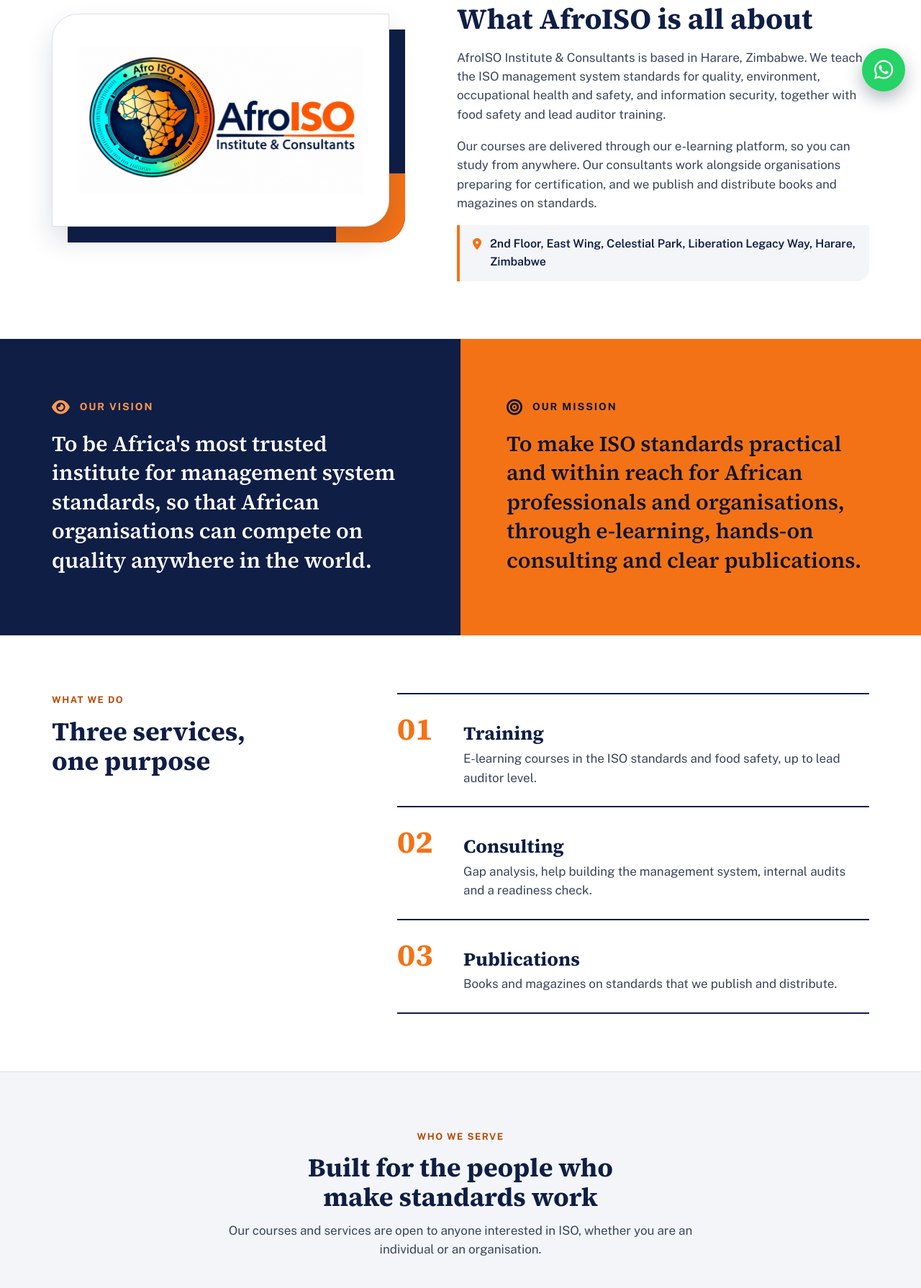
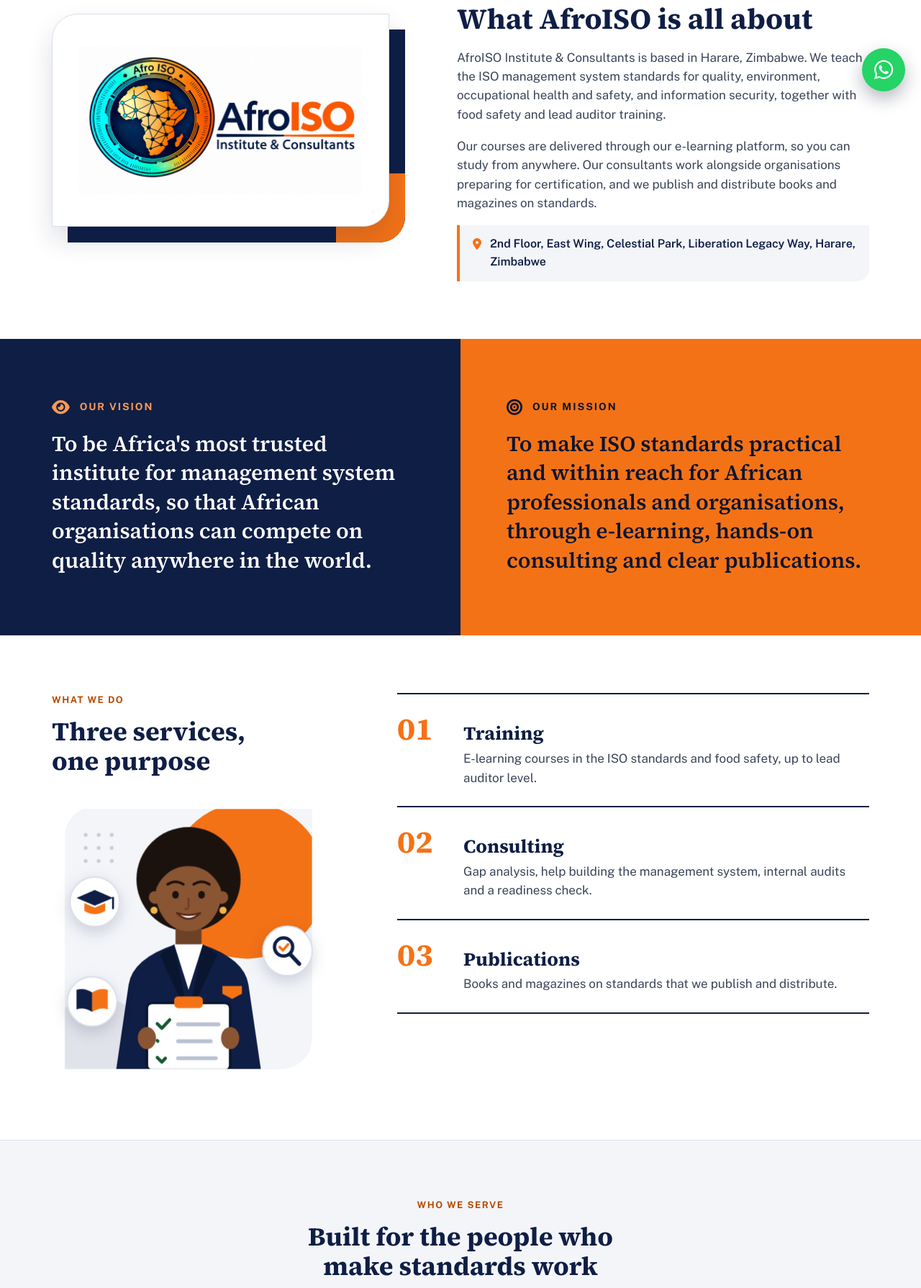
Before and after one commit to dimokecharles/afroiso-site, a Laravel app: page /about in a window 1280 px wide. Shown: the part 651-2441 px from the top of the page at 72% size. Run offline with Laravel 12, Linux system fonts and the light colour scheme; data comes from the database, SQL or seed files in the repository.

Commit message:
About page: consultant illustration and animation

```diff
--- a/public/css/site.css
+++ b/public/css/site.css
@@ -134,6 +134,35 @@ p { margin: 0; }
 .duo__label i { font-size: 22px; }
 .duo p { font-family: var(--serif); font-weight: 600; font-size: clamp(22px, 2.4vw, 30px); line-height: 1.35; }
 
+/* what we do: consultant illustration and scroll-in animation */
+.consultant { display: block; width: 100%; max-width: 380px; height: auto; margin-top: 28px; overflow: visible; }
+.consultant__chip { animation: consultant-float 5s ease-in-out infinite; filter: drop-shadow(0 8px 12px rgba(15, 30, 69, 0.18)); }
+.consultant__chip--2 { animation-delay: -1.7s; }
+.consultant__chip--3 { animation-delay: -3.3s; }
+.consultant__eyes { transform-box: fill-box; transform-origin: center; animation: consultant-blink 5s infinite; }
+.consultant__sun { transform-box: fill-box; transform-origin: center; animation: consultant-sun 7s ease-in-out infinite; }
+.consultant__tick { stroke-dasharray: 30; animation: consultant-tick 6s ease-in-out infinite; }
+.consultant__tick:nth-child(2) { animation-delay: 0.5s; }
+.consultant__tick:nth-child(3) { animation-delay: 1s; }
+@keyframes consultant-float { 0%, 100% { transform: translateY(0); } 50% { transform: translateY(-10px); } }
+@keyframes consultant-blink { 0%, 46%, 50%, 100% { transform: scaleY(1); } 48% { transform: scaleY(0.1); } }
+@keyframes consultant-sun { 0%, 100% { transform: scale(1); } 50% { transform: scale(1.05); } }
+@keyframes consultant-tick { 0% { stroke-dashoffset: 30; } 12%, 88% { stroke-dashoffset: 0; } 100% { stroke-dashoffset: 30; } }
+.js [data-reveal] > * { opacity: 0; transform: translateX(40px); transition: opacity 0.6s ease, transform 0.6s ease; }
+.js [data-reveal] > *:nth-child(2) { transition-delay: 0.18s; }
+.js [data-reveal] > *:nth-child(3) { transition-delay: 0.36s; }
+.js [data-reveal].is-in > * { opacity: 1; transform: none; }
+.js [data-reveal] .numbered__no { display: inline-block; transform: scale(0.4); transition: transform 0.5s cubic-bezier(0.34, 1.56, 0.64, 1) 0.25s; }
+.js [data-reveal] li:nth-child(2) .numbered__no { transition-delay: 0.43s; }
+.js [data-reveal] li:nth-child(3) .numbered__no { transition-delay: 0.61s; }
+.js [data-reveal].is-in .numbered__no { transform: none; }
+.numbered li { transition: background 0.2s ease, padding 0.2s ease; }
+.numbered li:hover { background: var(--tint); padding-left: 16px; }
+@media (max-width: 640px) { .consultant { max-width: 300px; margin-left: auto; margin-right: auto; } }
+@media (prefers-reduced-motion: reduce) {
+    .consultant__chip, .consultant__eyes, .consultant__sun, .consultant__tick { animation: none; }
+    .js [data-reveal] > *, .js [data-reveal] .numbered__no { opacity: 1; transform: none; transition: none; }
+}
 /* what we do: numbered list */
 .numbered { flex: 2 1 480px; min-width: 0; list-style: none; margin: 0; padding: 0; display: flex; flex-direction: column; }
 .numbered li { display: flex; gap: 28px; align-items: baseline; padding: 26px 0; border-top: 2px solid var(--navy); }
--- a/public/js/site.js
+++ b/public/js/site.js
@@ -100,3 +100,23 @@
     tick();
     window.setInterval(tick, 1000);
 })();
+
+/* Scroll-in animation: elements marked data-reveal get the class "is-in" when they come into view. */
+(function () {
+    var items = document.querySelectorAll('[data-reveal]');
+    if (!items.length) return;
+    document.documentElement.classList.add('js');
+    if (!('IntersectionObserver' in window)) {
+        for (var i = 0; i < items.length; i++) items[i].classList.add('is-in');
+        return;
+    }
+    var observer = new IntersectionObserver(function (entries) {
+        entries.forEach(function (entry) {
+            if (entry.isIntersecting) {
+                entry.target.classList.add('is-in');
+                observer.unobserve(entry.target);
+            }
+        });
+    }, { threshold: 0.2 });
+    for (var k = 0; k < items.length; k++) observer.observe(items[k]);
+})();
--- /dev/null
+++ b/resources/views/pages/_consultant.blade.php
@@ -0,0 +1,65 @@
+<svg class="consultant" viewBox="0 0 420 440" role="img" aria-label="Illustration of an AfroISO consultant holding a checklist, with icons for training, consulting and publications">
+    <defs>
+        <clipPath id="consultant-frame"><path d="M48 20h352v352a48 48 0 0 1-48 48H20V68a48 48 0 0 1 28-48z"/></clipPath>
+    </defs>
+    <path d="M48 20h352v352a48 48 0 0 1-48 48H20V68a48 48 0 0 1 28-48z" fill="#F3F5F9"/>
+    <g clip-path="url(#consultant-frame)">
+        <circle class="consultant__sun" cx="300" cy="130" r="120" fill="#F47216"/>
+        <circle cx="70" cy="400" r="90" fill="#0F1E45" opacity="0.08"/>
+        <g fill="#0F1E45" opacity="0.18">
+            <circle cx="52" cy="60" r="3"/><circle cx="72" cy="60" r="3"/><circle cx="92" cy="60" r="3"/>
+            <circle cx="52" cy="80" r="3"/><circle cx="72" cy="80" r="3"/><circle cx="92" cy="80" r="3"/>
+            <circle cx="52" cy="100" r="3"/><circle cx="72" cy="100" r="3"/><circle cx="92" cy="100" r="3"/>
+        </g>
+
+        {{-- hair, neck and face --}}
+        <circle cx="210" cy="128" r="80" fill="#1B120E"/>
+        <path d="M190 196h40v46l-20 16-20-16z" fill="#6E4127"/>
+        <circle cx="159" cy="156" r="10" fill="#8A5533"/><circle cx="261" cy="156" r="10" fill="#8A5533"/>
+        <ellipse cx="210" cy="150" rx="50" ry="58" fill="#8A5533"/>
+        <path d="M158 148c0-40 22-64 52-64s52 24 52 64c-10-26-28-40-52-40s-42 14-52 40z" fill="#1B120E"/>
+        <circle cx="157" cy="176" r="5.5" fill="#F2B544"/><circle cx="263" cy="176" r="5.5" fill="#F2B544"/>
+        <path d="M178 136q12-8 24 0M218 136q12-8 24 0" fill="none" stroke="#1B120E" stroke-width="4" stroke-linecap="round"/>
+        <g class="consultant__eyes" fill="#1B120E"><ellipse cx="190" cy="152" rx="5" ry="6"/><ellipse cx="230" cy="152" rx="5" ry="6"/></g>
+        <path d="M210 158v12q0 4-5 4" fill="none" stroke="#6E4127" stroke-width="3" stroke-linecap="round"/>
+        <path d="M192 180q18 18 36 0q-18 6-36 0z" fill="#fff" stroke="#5A2A1C" stroke-width="3" stroke-linejoin="round"/>
+
+        {{-- blazer and blouse --}}
+        <path d="M96 440l22-150q6-40 72-62h40q66 22 72 62l22 150z" fill="#0F1E45"/>
+        <path d="M188 228h44l-22 70z" fill="#fff"/>
+        <path d="M188 228l-22 16 44 96zM232 228l22 16-44 96z" fill="#0A1530"/>
+        <path d="M262 292h30v12l-15 8-15-8z" fill="#F47216"/>
+
+        {{-- checklist she is holding --}}
+        <g class="consultant__board">
+            <rect x="146" y="318" width="128" height="104" rx="8" fill="#fff" stroke="#0A1530" stroke-width="4"/>
+            <rect x="188" y="308" width="44" height="18" rx="6" fill="#F47216"/>
+            <g fill="none" stroke="#17592F" stroke-width="5" stroke-linecap="round" stroke-linejoin="round">
+                <path class="consultant__tick" d="M162 350l7 7 12-13"/>
+                <path class="consultant__tick" d="M162 376l7 7 12-13"/>
+                <path class="consultant__tick" d="M162 402l7 7 12-13"/>
+            </g>
+            <g stroke="#B9C1D2" stroke-width="6" stroke-linecap="round"><path d="M194 351h62M194 377h50M194 403h58"/></g>
+            <ellipse cx="146" cy="372" rx="14" ry="17" fill="#8A5533"/><ellipse cx="274" cy="372" rx="14" ry="17" fill="#8A5533"/>
+        </g>
+    </g>
+
+    {{-- three services, floating --}}
+    <g class="consultant__chip consultant__chip--1">
+        <circle cx="66" cy="170" r="38" fill="#fff" stroke="#D9DEE8" stroke-width="2"/>
+        <path d="M66 152l28 12-28 12-28-12z" fill="#0F1E45"/>
+        <path d="M50 172v12q16 10 32 0v-12l-16 7z" fill="#F47216"/>
+        <path d="M94 164v16" stroke="#0F1E45" stroke-width="3" stroke-linecap="round"/>
+    </g>
+    <g class="consultant__chip consultant__chip--2">
+        <circle cx="362" cy="246" r="38" fill="#fff" stroke="#D9DEE8" stroke-width="2"/>
+        <circle cx="356" cy="240" r="14" fill="none" stroke="#0F1E45" stroke-width="5"/>
+        <path d="M366 251l14 15" stroke="#0F1E45" stroke-width="6" stroke-linecap="round"/>
+        <path d="M350 240l5 5 8-9" fill="none" stroke="#F47216" stroke-width="4" stroke-linecap="round" stroke-linejoin="round"/>
+    </g>
+    <g class="consultant__chip consultant__chip--3">
+        <circle cx="62" cy="316" r="38" fill="#fff" stroke="#D9DEE8" stroke-width="2"/>
+        <path d="M62 302q-12-8-24-4v30q12-4 24 4z" fill="#0F1E45"/>
+        <path d="M62 302q12-8 24-4v30q-12-4-24 4z" fill="#F47216"/>
+    </g>
+</svg>
--- a/resources/views/pages/about.blade.php
+++ b/resources/views/pages/about.blade.php
@@ -51,8 +51,9 @@
         <div class="split__head">
             <div class="eyebrow">What we do</div>
             <h2>Three services, one purpose</h2>
+            @include('pages._consultant')
         </div>
-        <ol class="numbered">
+        <ol class="numbered" data-reveal>
             <li>
                 <span class="numbered__no">01</span>
                 <div>
```
